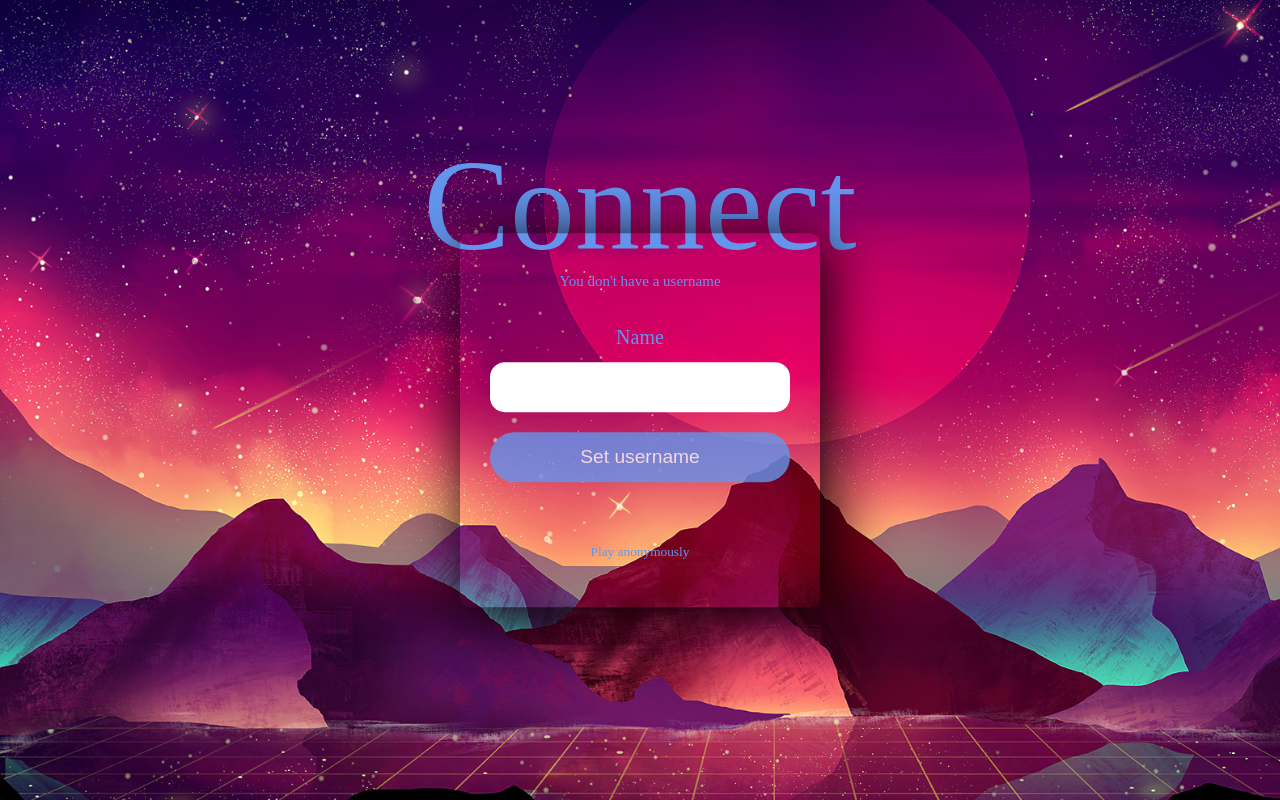
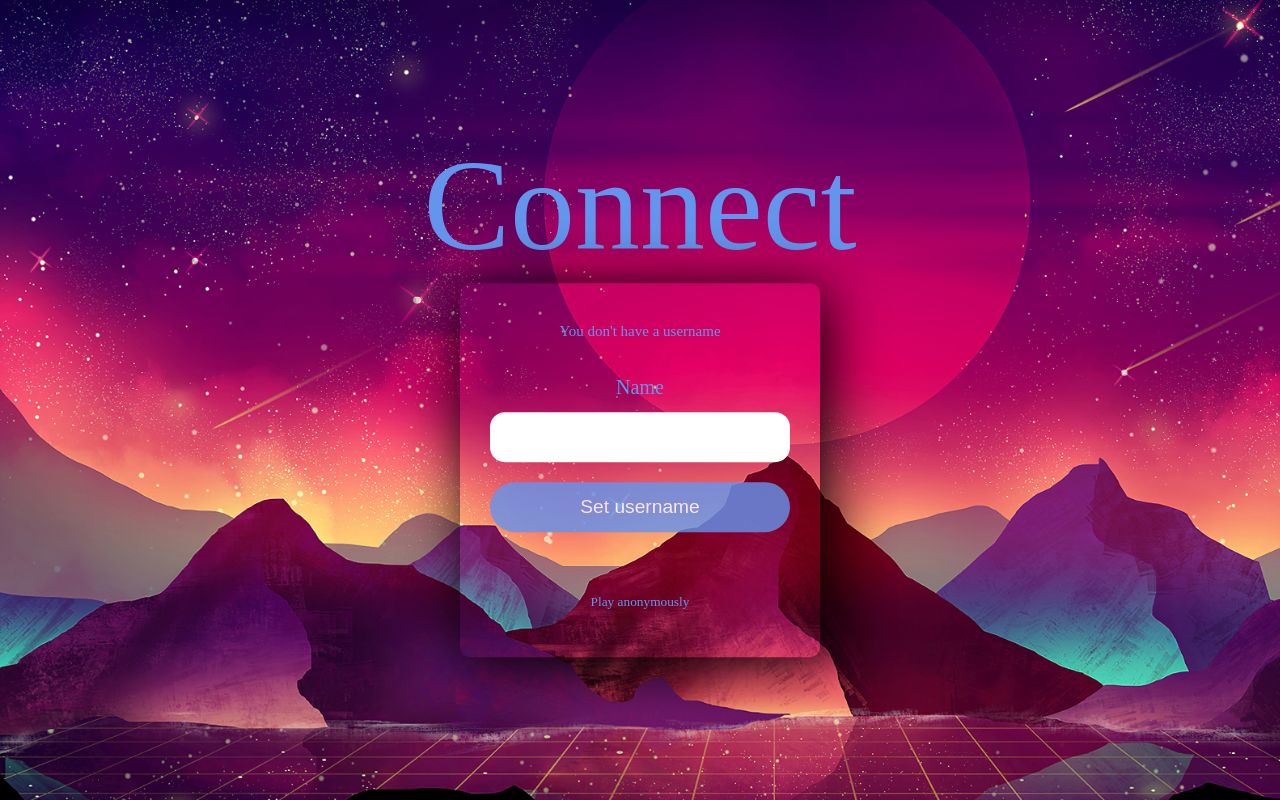
Before and after one commit to iee-ihu-gr-course1941/ADISE21_koltsina, a PHP site: page /php/pages/connect-page.php in a window 1280 px wide. Run offline with PHP 8.4, Linux system fonts and the light colour scheme; some web fonts are replaced.

Commit message:
Add styling to formcontainer

```diff
--- a/css/pages.css
+++ b/css/pages.css
@@ -28,6 +28,10 @@
     padding: 40px 30px;
     border-radius: 10px;
     margin-top: 100px;
+}
+
+.style-margin{
+    margin-top:150px !important;
 }
 
 .control input{
--- a/php/pages/connect-page.php
+++ b/php/pages/connect-page.php
@@ -16,7 +16,7 @@
 <body class="body-style">
     <div class="top-text">Connect</div>
     <section>
-        <div class="form-container">
+        <div class="form-container style-margin">
             <div id="username-text" class="text" style="font-size:15px"></div>
             <br></br>
             <div id="label" class="text" style="font-size:20px">Name</div>
```
